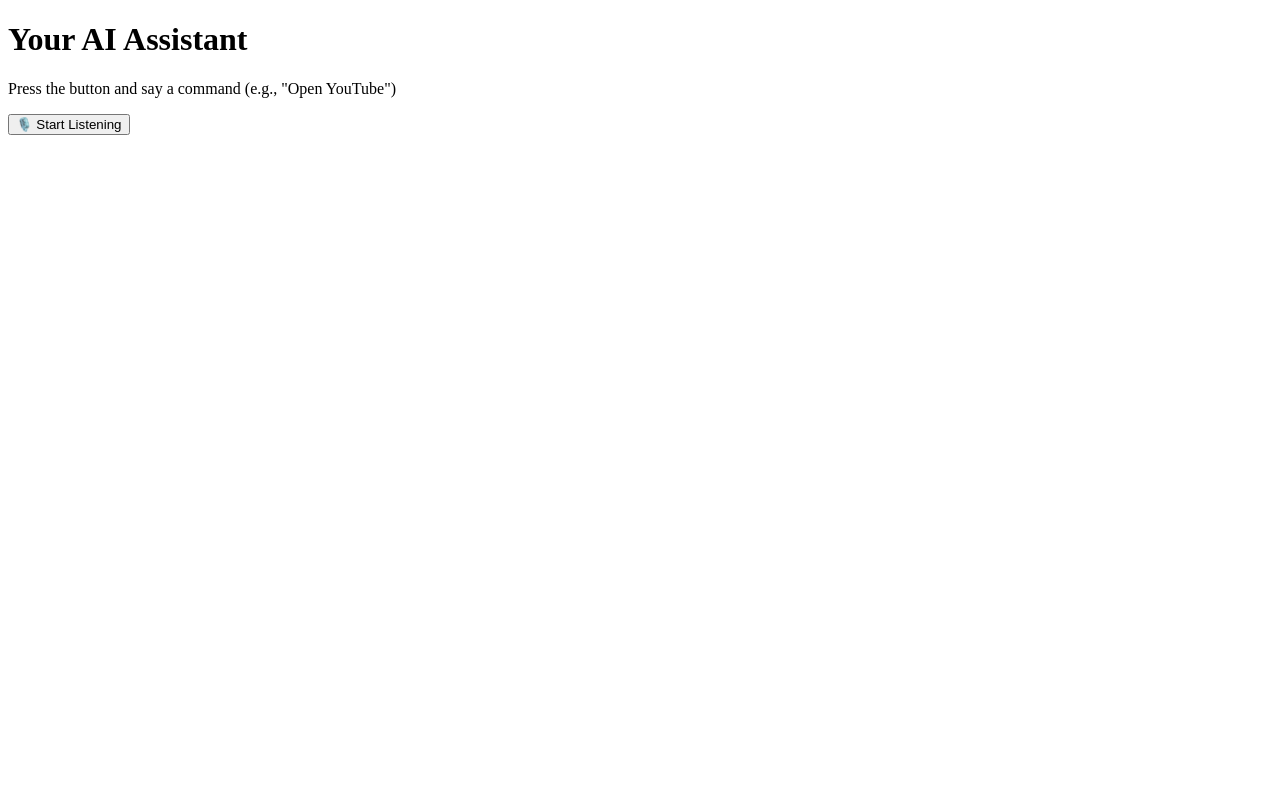
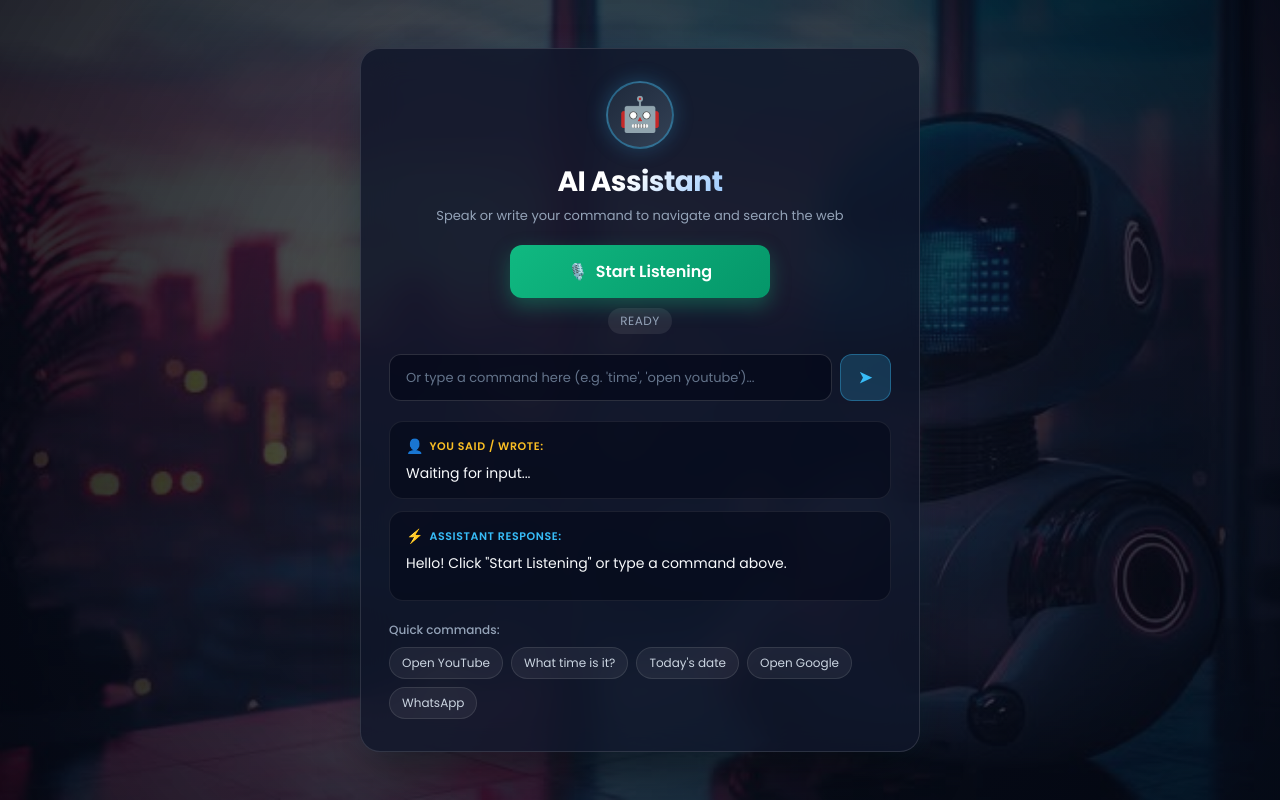
Before and after one commit to Meenakshi-cse/AI-assistant-, a plain HTML site: page index.html in a window 1280 px wide. Drawn offline with Linux system fonts and the light colour scheme.

Commit message:
Revamp index.html for AI Voice Assistant
Updated the HTML structure and content for the AI Assistant page, including new styles and improved accessibility features.

```diff
--- a/index.html
+++ b/index.html
@@ -3,17 +3,88 @@
 <head>
     <meta charset="UTF-8">
     <meta name="viewport" content="width=device-width, initial-scale=1.0">
-    <title>Document</title>
-    <link rel="stylesheet" href="styles.css">
+    <title>AI Voice & Text Assistant</title>
+    <!-- Google Fonts -->
+    <link rel="preconnect" href="https://fonts.googleapis.com">
+    <link rel="preconnect" href="https://fonts.gstatic.com" crossorigin>
+    <link href="https://fonts.googleapis.com/css2?family=Poppins:wght@300;400;500;600;700&display=swap" rel="stylesheet">
+    <!-- Corrected stylesheet link from styles.css to style.css -->
+    <link rel="stylesheet" href="style.css">
 </head>
 <body>
-    <div class="container">
+    <div class="background-overlay"></div>
 
-        <h1>Your AI Assistant</h1>
-        <p>Press the button and say a command (e.g., "Open YouTube")</p>
-        <button id="listen-btn" class="btn">🎙️ Start
-            Listening</button>
-    </div>
+    <main class="container">
+        <!-- Header -->
+        <header class="header">
+            <div class="bot-avatar">
+                <span class="avatar-icon">🤖</span>
+                <span class="pulse-ring"></span>
+            </div>
+            <h1>AI Assistant</h1>
+            <p class="subtitle">Speak or write your command to navigate and search the web</p>
+        </header>
+
+        <!-- Voice & Status Controls -->
+        <div class="controls-section">
+            <button id="listen-btn" class="btn btn-voice" type="button" aria-label="Start Voice Listening">
+                <span class="btn-icon">🎙️</span>
+                <span id="btn-label">Start Listening</span>
+            </button>
+            <div id="status-badge" class="status-badge">Ready</div>
+        </div>
+
+        <!-- Text Input Form ("Write it") -->
+        <form id="text-form" class="text-input-form">
+            <input
+                type="text"
+                id="text-input"
+                placeholder="Or type a command here (e.g. 'time', 'open youtube')..."
+                autocomplete="off"
+            >
+            <button type="submit" id="send-btn" class="btn btn-send" title="Send Command">
+                <span>➤</span>
+            </button>
+        </form>
+
+        <!-- Dynamic Output & Transcription ("Make it write") -->
+        <section class="output-section">
+            <div class="output-card user-card">
+                <div class="card-header">
+                    <span class="card-icon">👤</span>
+                    <span class="card-title">You said / wrote:</span>
+                </div>
+                <p id="transcript-text" class="card-body">Waiting for input...</p>
+            </div>
+
+            <div class="output-card ai-card">
+                <div class="card-header">
+                    <span class="card-icon">⚡</span>
+                    <span class="card-title">Assistant Response:</span>
+                </div>
+                <p id="response-text" class="card-body">Hello! Click "Start Listening" or type a command above.</p>
+                <div id="action-links" class="action-links"></div>
+            </div>
+        </section>
+
+        <!-- Quick Suggestions -->
+        <div class="quick-commands">
+            <span class="quick-title">Quick commands:</span>
+            <div class="chips-container">
+                <button type="button" class="chip" data-cmd="open youtube">Open YouTube</button>
+                <button type="button" class="chip" data-cmd="what time is it">What time is it?</button>
+                <button type="button" class="chip" data-cmd="today's date">Today's date</button>
+                <button type="button" class="chip" data-cmd="open google">Open Google</button>
+                <button type="button" class="chip" data-cmd="open whatsapp">WhatsApp</button>
+            </div>
+        </div>
+
+        <!-- Browser Compatibility Banner -->
+        <div id="browser-warning" class="warning-banner" style="display: none;">
+            ⚠️ Voice recognition requires Google Chrome, Microsoft Edge, or Safari on HTTPS. You can still type commands above!
+        </div>
+    </main>
+
     <script src="script.js"></script>
 </body>
 </html>
```
